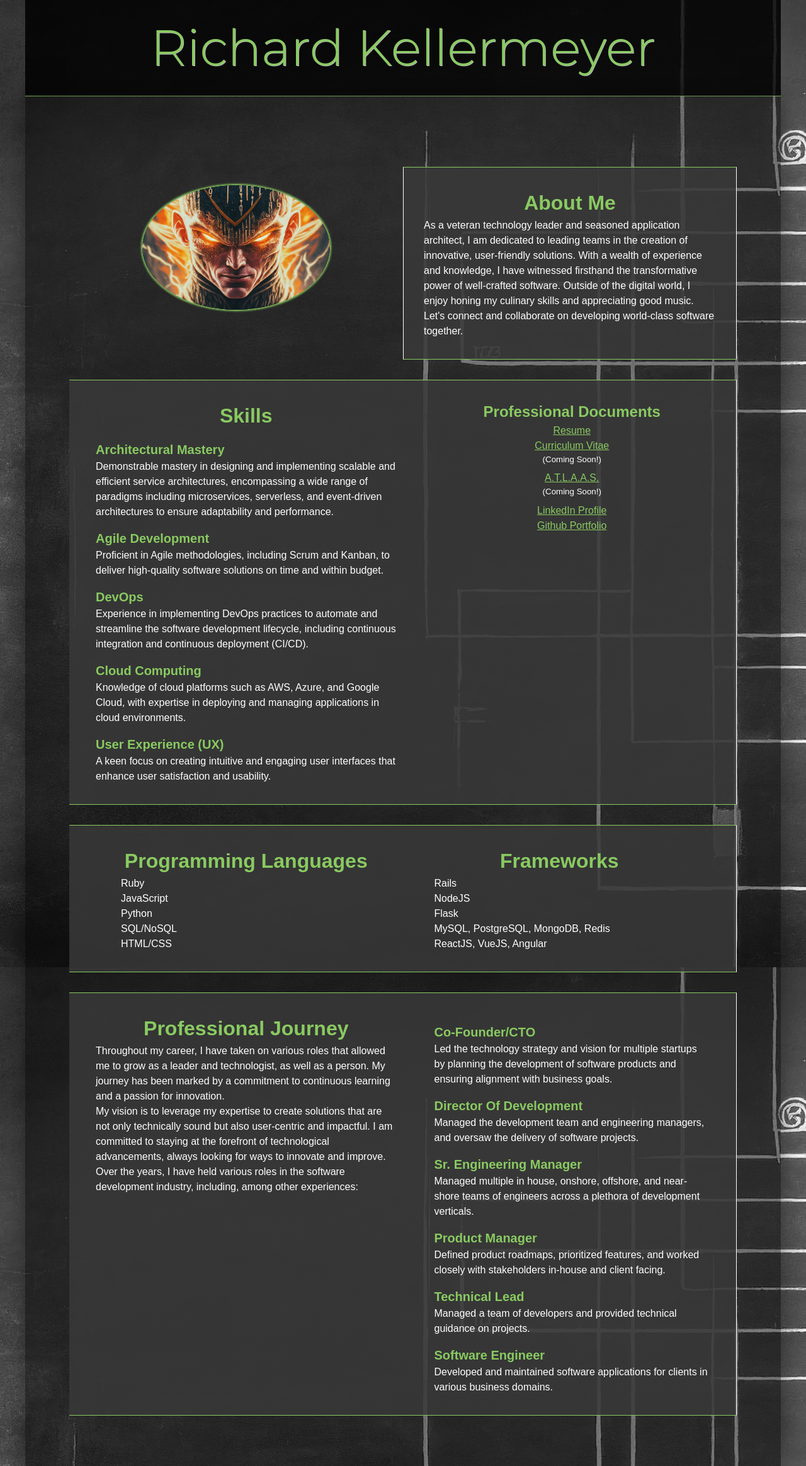
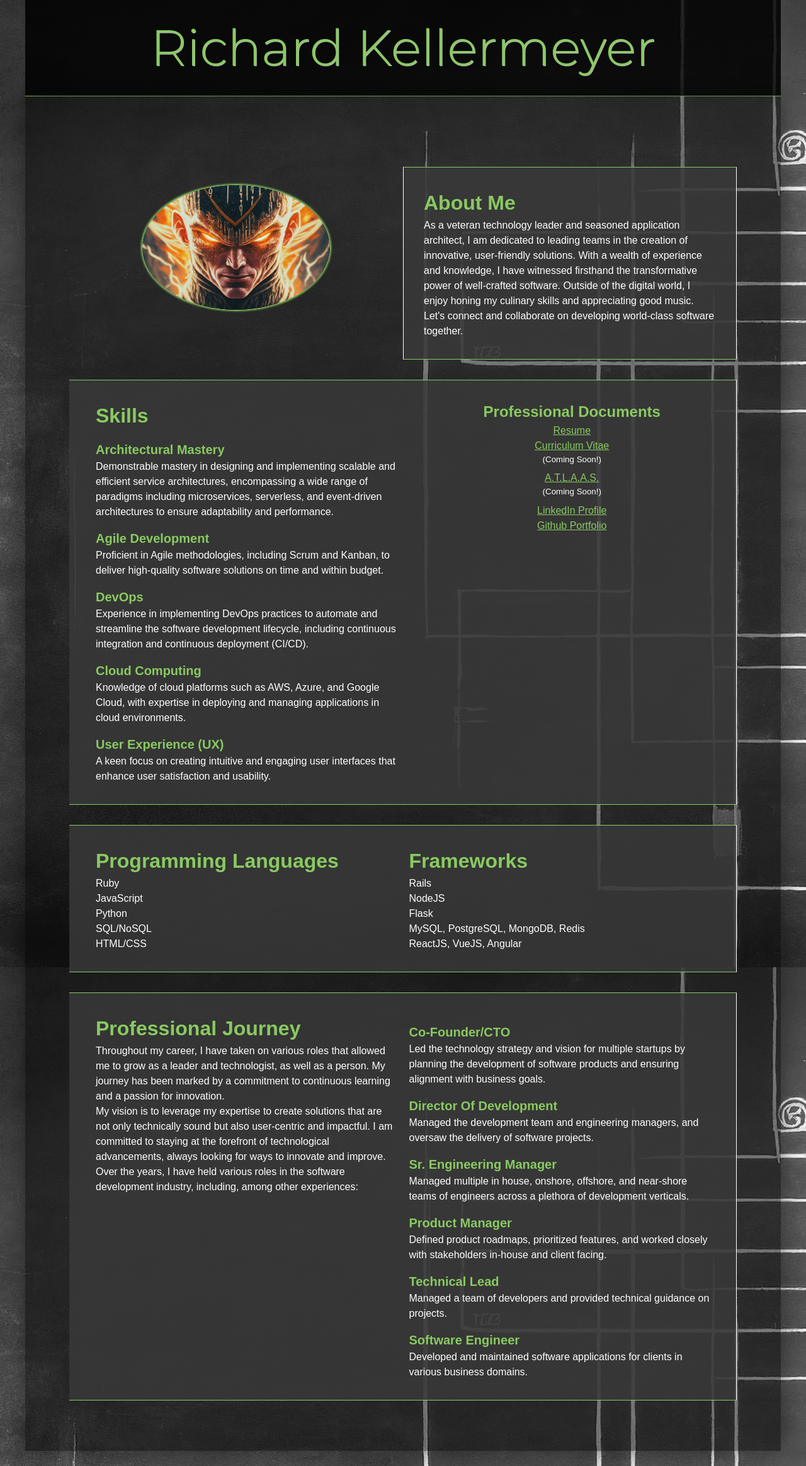
Before and after one commit to rkellermeyer/Me, a Jekyll site: the page built from index.html, in a window 1280 px wide. Shown: the whole page at 63% size. Built offline with Jekyll 4.4.1, drawn with Linux system fonts in a browser that asks for light colours; some web fonts are replaced.

Commit message:
Update main.scss

```diff
--- a/_sass/main.scss
+++ b/_sass/main.scss
@@ -104,7 +104,6 @@
   border-right: 1px solid white;
   border-top: 1px solid #89CA61;
   padding: 2em;
-  text-align: center;
 }
 
 .quote-col {
@@ -178,4 +177,5 @@
 .tech-list {
   list-style: none;
   text-align: left;
+  padding: 0;
 }
```
